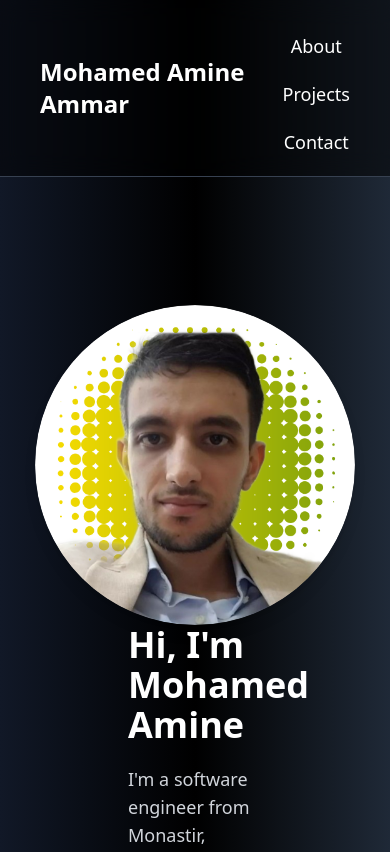
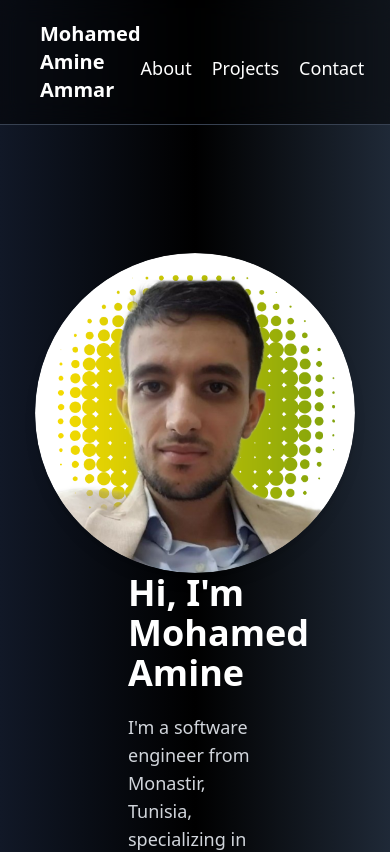
Before and after one commit to aminammar1/My-Portfolio-ReactJS, a React (Vite) app: page / in a window 390 px wide. Shown: the top 852 px of the page. Built offline with nearby package versions, Linux system fonts and the light colour scheme.

Commit message:
fix responsive issue in mobile

```diff
--- a/src/components/Footer.jsx
+++ b/src/components/Footer.jsx
@@ -9,7 +9,7 @@ export default function Footer() {
     <>
       <div className="px-32"></div>
       <div className="border"></div>
-      <div className="flex justify-between items-center p-10 px-32">
+      <div className="flex justify-between items-center p-10 px-8">
         <div>© 2024 Mohamed Amine Ammar</div>
         <div className="flex gap-4">
           <a
--- a/src/components/Header.jsx
+++ b/src/components/Header.jsx
@@ -12,11 +12,11 @@ export default function Header() {
           alt="Profile Picture"
         />
       </div>
-      <div className="text flex flex-col items-start gap-5 justify-center">
+      <div className="text flex flex-col sm:flex-auto items-start gap-5 justify-center">
         <h1 className="text-4xl md:text-5xl font-extrabold">
           Hi, I&apos;m Mohamed Amine
         </h1>
-        <p className="text-lg md:text-pretty text-gray-300">
+        <p className="text-lg  text-gray-300">
           I&apos;m a software engineer from Monastir, Tunisia, specializing in
           efficient, user-focused applications across full-stack, mobile, and
           backend development.
--- a/src/components/Navbar.jsx
+++ b/src/components/Navbar.jsx
@@ -1,14 +1,13 @@
 {
   /*<Navbar />  */
 }
-/*import { Link } from "react-router-dom"; */
 export default function Navbar() {
   return (
     <nav className="bg-black/50 backdrop-blur-md text-white border-b border-gray-700 flex justify-between items-center p-5 px-10">
-      <a href="/" className="text-2xl font-extrabold">
+      <a href="/" className="text-xl font-extrabold">
         Mohamed Amine Ammar
       </a>
-      <ul className="flex flex-col lg:flex-row justify-between items-center gap-5 lg:gap-10 mt-3 lg:mt-0">
+      <ul className="flex  lg:flex-row sm:flex-row justify-between items-center gap-5 lg:gap-10 mt-3 lg:mt-0">
         <a href="#about" className="text-lg hover:text-green-500 transition">
           About
         </a>
```
